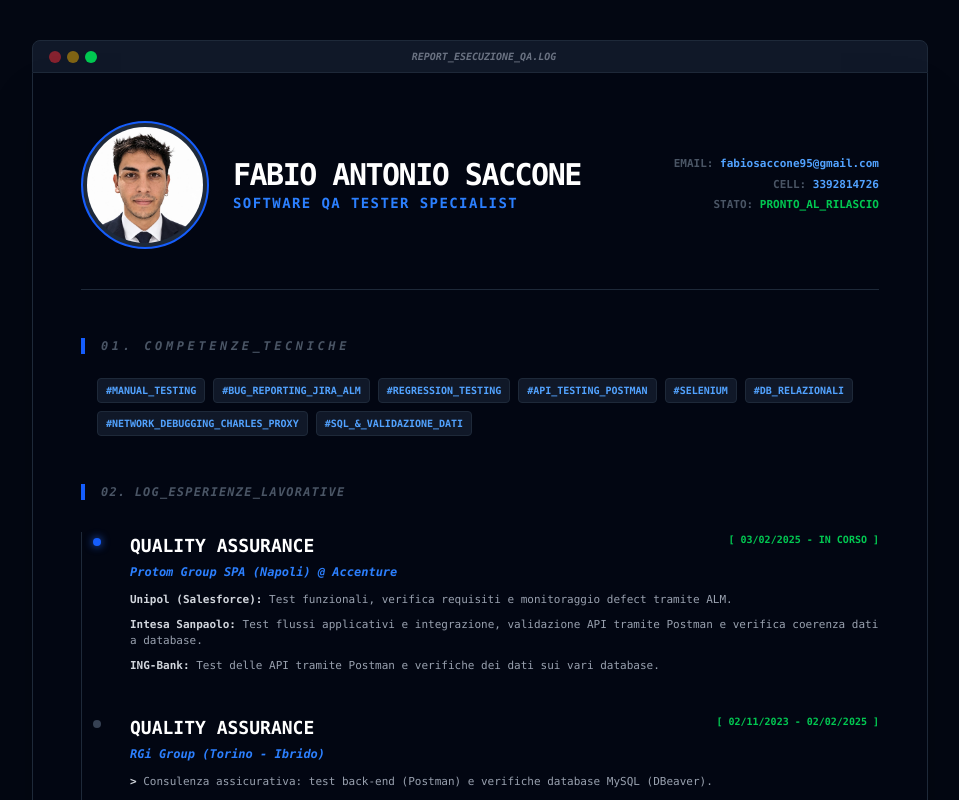
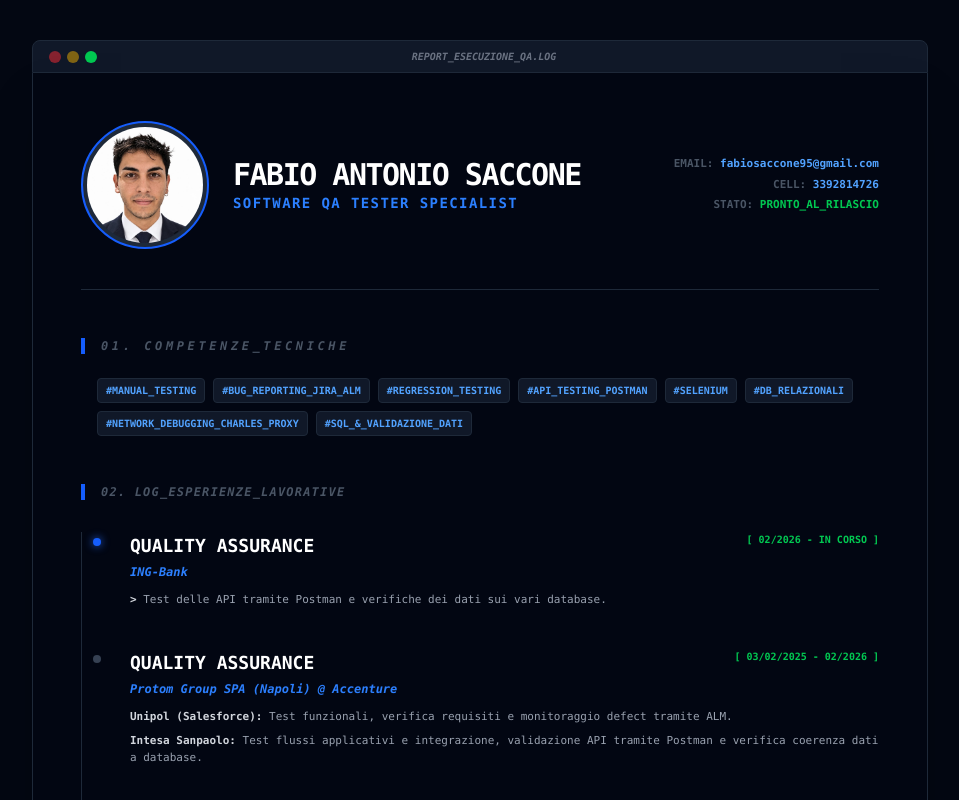
Before and after one commit to fabiosacc22/MyPortfolio, a React (Vite) app: page /cv/1 in a window 1280 px wide. Shown: the top 800 px of the page, without its empty margins (160-1119 px from the left). Built offline with nearby package versions, Linux system fonts and the light colour scheme.

Commit message:
Fix ING-Bank as separate current experience; end Accenture at Feb 2026
Co-Authored-By: Claude Sonnet 5.5 <noreply@anthropic.com>
Claude-Session: https://claude.ai/code/session_01HC1bzwF5mH1W8wpPnZB6HY

```diff
--- a/src/data/experiences.ts
+++ b/src/data/experiences.ts
@@ -15,14 +15,31 @@ export interface ProjectLog {
 export const projectsData: { en: ProjectLog[]; it: ProjectLog[] } = {
   en: [
     {
+      id: "WRKEX-004",
+      title: "API & Database Validation - ING",
+      company: "ING-Bank",
+      type: "API & DB Validation",
+      status: "RUNNING",
+      description: "API testing through Postman and verification of data across the various databases, ensuring end-to-end consistency between services and persisted data.",
+      tools: ["Postman", "SQL", "API Testing", "Relational DBs"],
+      date: "Feb 2026 - On going",
+      logs: [
+        "Loading Postman collections for ING services...",
+        "Sending API requests and validating responses [OK]",
+        "SQL Query: Cross-checking data across databases...",
+        "Verifying consistency between API output and DB records [OK]",
+        "Defect reporting & retest cycle: ACTIVE"
+      ]
+    },
+    {
       id: "WRKEX-001",
       title: "Salesforce QA Strategy - Unipol",
       company: "Accenture",
       type: "Functional & Release Testing",
-      status: "RUNNING",
+      status: "PASSED",
       description: "End-to-end validation of the Salesforce portal. Managing the full defect lifecycle and release coordination to ensure strict compliance with application requirements.",
       tools: ["Salesforce", "Micro Focus ALM", "Standard QA Suite"],
-      date: "Feb 2025 - On going",
+      date: "Feb 2025 – Feb 2026",
       logs: [
         "Syncing with Accenture/Unipol requirements...",
         "Defining Test Cases for Salesforce modules...",
@@ -36,33 +53,16 @@ export const projectsData: { en: ProjectLog[]; it: ProjectLog[] } = {
       title: "Backend & Integration Testing - Intesa",
       company: "Accenture",
       type: "API & DB Validation",
-      status: "RUNNING",
+      status: "PASSED",
       description: "Technical audit of banking integration flows. Database integrity verification and API endpoint validation to ensure maximum system stability and data consistency.",
       tools: ["Postman", "SQL", "API Integration", "Oracle DB"],
-      date: "Feb 2025 - On going",
+      date: "Feb 2025 – Feb 2026",
       logs: [
         "Establishing secure connection to DB...",
         "Validating API endpoints via Postman requests...",
         "SQL Query: Checking data transcription integrity [OK]",
         "Analyzing application integration flows...",
         "Defect lifecycle management: COMPLETED"
-      ]
-    },
-    {
-      id: "WRKEX-004",
-      title: "API & Database Validation - ING",
-      company: "ING-Bank",
-      type: "API & DB Validation",
-      status: "RUNNING",
-      description: "API testing through Postman and verification of data across the various databases, ensuring end-to-end consistency between services and persisted data.",
-      tools: ["Postman", "SQL", "API Testing", "Relational DBs"],
-      date: "Feb 2025 - On going",
-      logs: [
-        "Loading Postman collections for ING services...",
-        "Sending API requests and validating responses [OK]",
-        "SQL Query: Cross-checking data across databases...",
-        "Verifying consistency between API output and DB records [OK]",
-        "Defect reporting & retest cycle: ACTIVE"
       ]
     },
     {
@@ -136,14 +136,31 @@ export const projectsData: { en: ProjectLog[]; it: ProjectLog[] } = {
   ],
   it: [
     {
+      id: "WRKEX-004",
+      title: "Validazione API & Database - ING",
+      company: "ING-Bank",
+      type: "Validazione API & Database",
+      status: "RUNNING",
+      description: "Test delle API tramite Postman e verifiche sui vari database, per garantire la coerenza end-to-end tra servizi e dati persistiti.",
+      tools: ["Postman", "SQL", "API Testing", "Relational DBs"],
+      date: "Feb 2026 - Presente",
+      logs: [
+        "Caricamento collection Postman dei servizi ING...",
+        "Invio richieste API e validazione risposte [OK]",
+        "SQL Query: Verifica incrociata dei dati sui database...",
+        "Controllo coerenza tra output API e record a DB [OK]",
+        "Segnalazione defect & ciclo di retest: ATTIVO"
+      ]
+    },
+    {
       id: "WRKEX-001",
       title: "Strategia QA Salesforce - Unipol",
       company: "Accenture",
       type: "Test Funzionali & Rilascio",
-      status: "RUNNING",
+      status: "PASSED",
       description: "Validazione end-to-end del portale Salesforce. Gestione dell'intero ciclo di vita dei difetti e coordinamento dei rilasci per garantire la conformità ai requisiti applicativi.",
       tools: ["Salesforce", "Micro Focus ALM", "Standard QA Suite"],
-      date: "Feb 2025 - Presente",
+      date: "Feb 2025 – Feb 2026",
       logs: [
         "Sincronizzazione requisiti Accenture/Unipol...",
         "Definizione Test Case per moduli Salesforce...",
@@ -157,33 +174,16 @@ export const projectsData: { en: ProjectLog[]; it: ProjectLog[] } = {
       title: "Backend & Integration Testing - Intesa",
       company: "Accenture",
       type: "Validazione API & Database",
-      status: "RUNNING",
+      status: "PASSED",
       description: "Audit tecnico dei flussi di integrazione bancaria. Verifica dell'integrità del database e validazione degli endpoint API per garantire stabilità di sistema e consistenza dei dati.",
       tools: ["Postman", "SQL", "API Integration", "Oracle DB"],
-      date: "Feb 2025 - Presente",
+      date: "Feb 2025 – Feb 2026",
       logs: [
         "Stabilizzazione connessione sicura al DB...",
         "Validazione endpoint API via richieste Postman...",
         "Query SQL: Controllo integrità trascrizione dati [OK]",
         "Analisi flussi di integrazione applicativa...",
         "Gestione ciclo di vita dei difetti: COMPLETATA"
-      ]
-    },
-    {
-      id: "WRKEX-004",
-      title: "Validazione API & Database - ING",
-      company: "ING-Bank",
-      type: "Validazione API & Database",
-      status: "RUNNING",
-      description: "Test delle API tramite Postman e verifiche sui vari database, per garantire la coerenza end-to-end tra servizi e dati persistiti.",
-      tools: ["Postman", "SQL", "API Testing", "Relational DBs"],
-      date: "Feb 2025 - Presente",
-      logs: [
-        "Caricamento collection Postman dei servizi ING...",
-        "Invio richieste API e validazione risposte [OK]",
-        "SQL Query: Verifica incrociata dei dati sui database...",
-        "Controllo coerenza tra output API e record a DB [OK]",
-        "Segnalazione defect & ciclo di retest: ATTIVO"
       ]
     },
     {
--- a/src/data/translations.ts
+++ b/src/data/translations.ts
@@ -27,12 +27,19 @@ Specialized in identifying critical vulnerabilities and optimizing software qual
       experiences: [
         {
           role: "Quality Assurance",
+          company: "ING-Bank",
+          period: "[ 02/2026 - ON GOING ]",
+          details: [
+            { label: ">", text: "API testing with Postman and data verification across the various databases." }
+          ]
+        },
+        {
+          role: "Quality Assurance",
           company: "Protom Group SPA (Naples) @ Accenture",
-          period: "[ 02/03/2025 - ON GOING ]",
+          period: "[ 02/03/2025 - 02/2026 ]",
           details: [
             { label: "Unipol (Salesforce):", text: "Functional testing, requirements verification, and defect monitoring via ALM." },
-            { label: "Intesa Sanpaolo:", text: "Flow and integration testing, API validation with Postman, and DB data consistency checks." },
-            { label: "ING-Bank:", text: "API testing with Postman and data verification across the various databases." }
+            { label: "Intesa Sanpaolo:", text: "Flow and integration testing, API validation with Postman, and DB data consistency checks." }
           ]
         },
         {
@@ -131,12 +138,19 @@ Specializzato nell'identificazione di vulnerabilità critiche e nell'ottimizzazi
       experiences: [
         {
           role: "Quality Assurance",
+          company: "ING-Bank",
+          period: "[ 02/2026 - IN CORSO ]",
+          details: [
+            { label: ">", text: "Test delle API tramite Postman e verifiche dei dati sui vari database." }
+          ]
+        },
+        {
+          role: "Quality Assurance",
           company: "Protom Group SPA (Napoli) @ Accenture",
-          period: "[ 03/02/2025 - IN CORSO ]",
+          period: "[ 03/02/2025 - 02/2026 ]",
           details: [
             { label: "Unipol (Salesforce):", text: "Test funzionali, verifica requisiti e monitoraggio defect tramite ALM." },
-            { label: "Intesa Sanpaolo:", text: "Test flussi applicativi e integrazione, validazione API tramite Postman e verifica coerenza dati a database." },
-            { label: "ING-Bank:", text: "Test delle API tramite Postman e verifiche dei dati sui vari database." }
+            { label: "Intesa Sanpaolo:", text: "Test flussi applicativi e integrazione, validazione API tramite Postman e verifica coerenza dati a database." }
           ]
         },
         {
```
